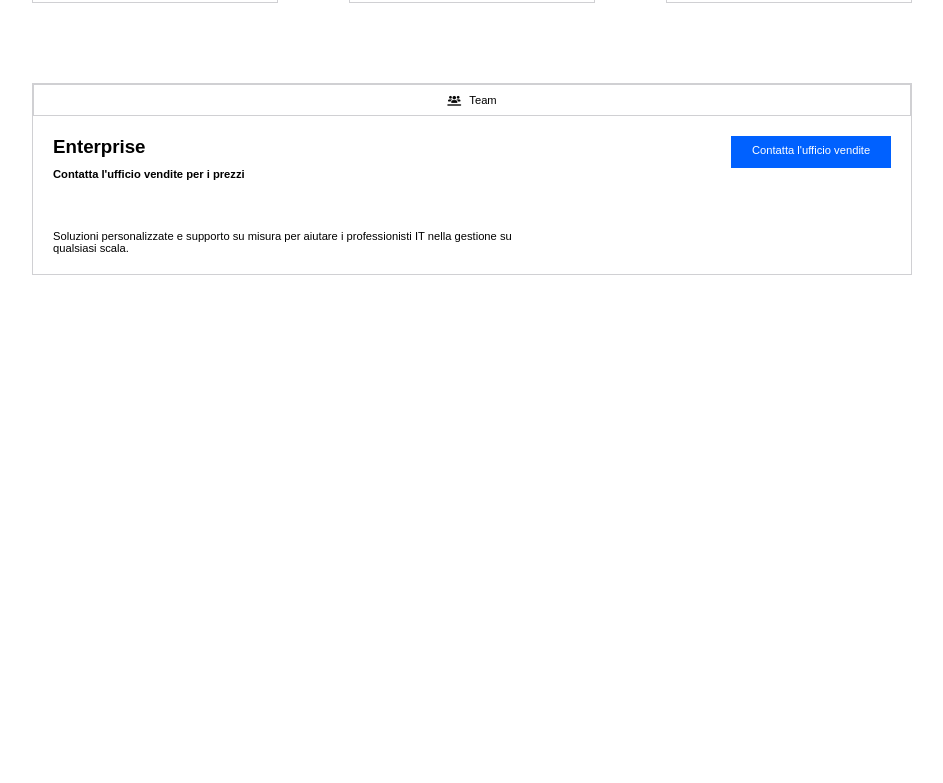
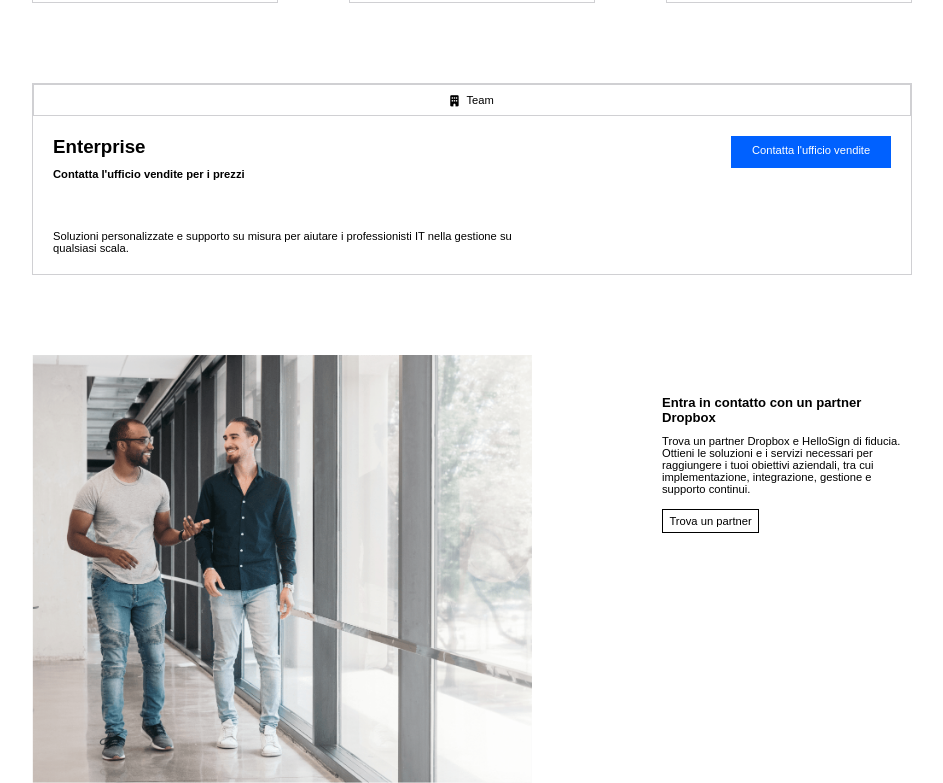
Before and after one commit to stefanopriolo/htmlcss-dropbox, a plain HTML site: page index.html in a window 1280 px wide. Shown: the part 1431-2214 px from the top of the page, without its empty margins (168-1111 px from the left). Before the commit the page ends 1706 px from the top, so only its background shows below. Drawn offline with Linux system fonts and the light colour scheme.

Commit message:
+ pag3 partner

```diff
--- a/css/style.css
+++ b/css/style.css
@@ -73,6 +73,7 @@ padding: var(--padding_20);
     width: 900px;
     margin: 0 auto;
     padding-top: var(--padding_40);
+    /* border: 1px dashed black; */
 }
 
 .box_paragraph {
@@ -105,17 +106,20 @@ h1 {
     padding-bottom: var(--padding_20);
 }
 
-.jumbo_img {
+.img_general {
     width: 500px;
     height: 100%;
+}
+
+.jumbo {
     margin-bottom: -50px;
 }
-
 /* ------------- Fine Hero -----------  */
 
 .page {
     max-width: 110vh;
     padding-top: 80px;
+    /* border: 1px dashed red; */
 }
 
 h2, .container_radio {
@@ -223,3 +227,13 @@ hr {
 .large a {
 height: 2rem;
 }
+
+.btn_grey {
+    color: black;
+    border: 1px solid black;
+    background-color: white;
+}
+
+.paragraph h3 {
+    padding-top: var(--padding_40);
+}
--- a/index.html
+++ b/index.html
@@ -59,7 +59,7 @@
 
                 <i class="fa-solid fa-arrow-down" style="color: #000000"></i>
               </div>
-              <div class="jumbo_img">
+              <div class="img_general jumbo">
                 <img src="/img/jumbo.png" alt="jumbo" />
               </div>
             </div>
@@ -245,14 +245,14 @@
         </div>
       </section>
       <section>
-         <!-- Colonna 4 -->
+         <!-- Box Team -->
          <div class="box_general">
           <div class="container page">
          <div class="container_box">
           <div class="single_box large">
-            <!-- Colonna 1 -->
+            <!-- Team -->
             <div class="box_name">
-              <i class="fa-solid fa-users-line" style="color: #080808;"></i>
+              <i class="fa-solid fa-building" style="color: #000000;"></i>
               <span>Team</span>
             </div>
             <div class="all_content large flex">
@@ -270,6 +270,27 @@
               </div>
               </div>
       </section>
+      <!-- Pagina 3 partner -->
+      <section>
+        <div class="box_general">
+        <div class="container page">
+            <div class="container_box">
+              <img class="img_general jumbo" src="/img/partner.png" alt="partner" />
+            <div class="box_paragraph">
+              <div class="paragraph">
+                <h3>Entra in contatto con un partner Dropbox</h3>
+                <p>
+                  Trova un partner Dropbox e HelloSign di fiducia. Ottieni le soluzioni e i servizi necessari per raggiungere i tuoi obiettivi aziendali, tra cui implementazione, integrazione, gestione e supporto continui.
+                </p>
+                <a href="www.google.com" class="button btn_grey"
+                  >Trova un partner</a
+                >
+              </div>
+            </div>
+            </div>
+          </div>
+          </div>
+      </section>
     </main>
     <footer></footer>
   </body>
```
